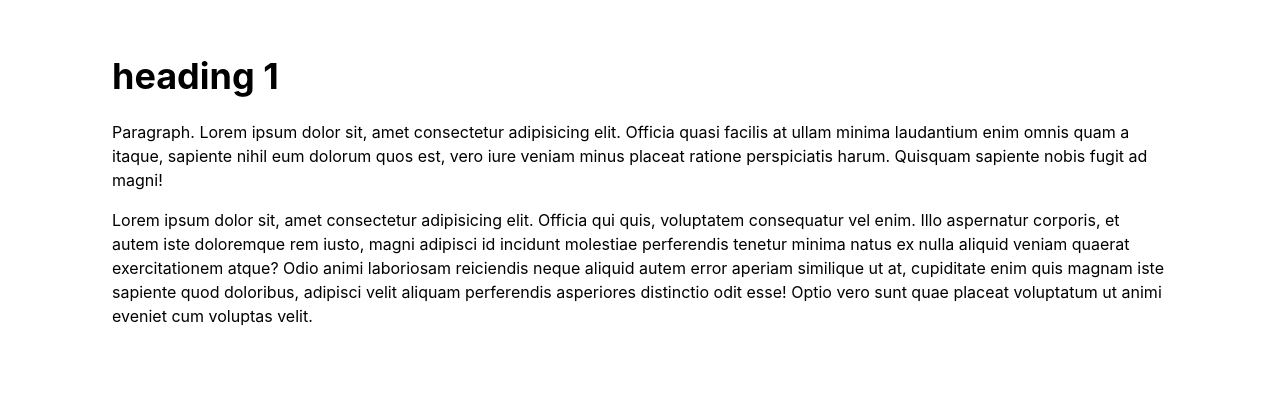
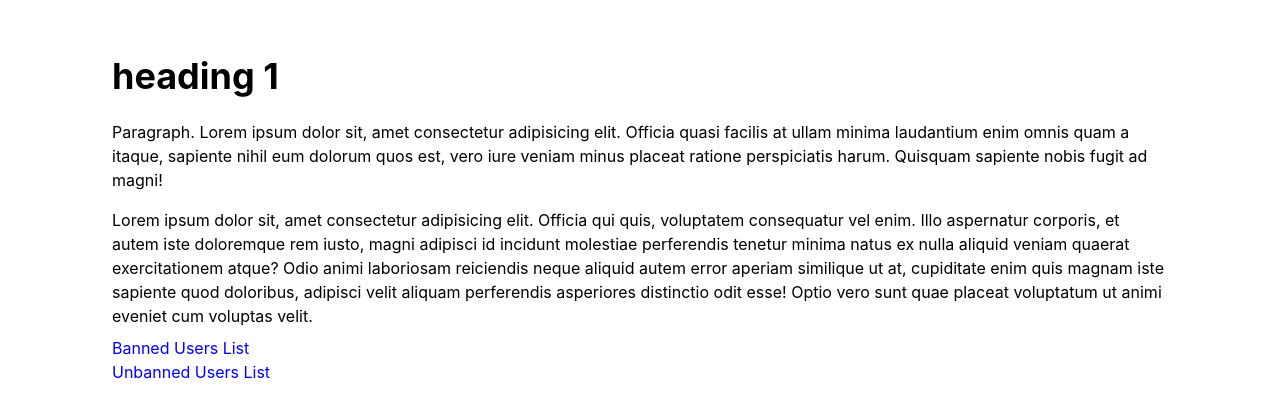
Before and after one commit to raidsrc/ban-people-lol, a Next.js app: page / in a window 1280 px wide. Shown: the top 418 px of the page. Built offline with nearby package versions, Linux system fonts and the light colour scheme; no server answers; the database is empty.

Commit message:
updated hella pages and imported a bunch of fake users

```diff
--- a/pages/banned-users.tsx
+++ b/pages/banned-users.tsx
@@ -2,6 +2,7 @@ import type { NextPage, NextComponentType } from 'next'
 import { Int32, ObjectId, Timestamp } from 'mongodb'
 import Head from 'next/head'
 import Image from 'next/image'
+import Link from 'next/link'
 import useSWR from 'swr'
 
 const fetcher = (url: string) => fetch(url).then(res => res.json()).catch(err => console.error(err))
@@ -16,14 +17,15 @@ type userObjectType = {
 }
 
 const BannedUsersPage: NextPage = () => {
-  // so the plan is to have a database full of users who are doing bad shit. your job is to ban them. you can select a user and ban them. selecting a user is clicking a menu next to their name. and then clicking the ban option. there is a collection of Banned users and a collection of banned users. when an Banned user is banned, they get sent to the banned users collection in the db. when a banned user is Banned, they move back to the Banned users collection in the db. have options for how long you ban users. have a 30 second ban, a 120 second ban, and a permanent ban. authenticate using next-auth-js. everyone gets their own account.
-
   return (
     <>
       <Head>
         <title>Banned Users</title>
       </Head>
       <div className='std-container'>
+        <div>
+          <Link href="/">Back</Link>
+        </div>
         <h1>Banned Users</h1>
         <div>
           <BannedUsersComponent />
--- a/pages/index.tsx
+++ b/pages/index.tsx
@@ -2,11 +2,12 @@ import type { NextPage } from 'next'
 import Head from 'next/head'
 import Image from 'next/image'
 import useSWR from 'swr'
+import Link from 'next/link'
 
 const Home: NextPage = () => {
   // so the plan is to have a database full of users who are doing bad shit. your job is to ban them. you can select a user and ban them. selecting a user is clicking a menu next to their name. and then clicking the ban option. there is a collection of unbanned users and a collection of banned users. when an unbanned user is banned, they get sent to the banned users collection in the db. when a banned user is unbanned, they move back to the unbanned users collection in the db. have options for how long you ban users. have a 30 second ban, a 120 second ban, and a permanent ban. authenticate using next-auth-js. everyone gets their own account.
   const fetcher = (url: string) => fetch(url).then(res => res.json()).catch(err => console.error(err))
-  const {data, error} = useSWR("/api/get-unbanned-users", fetcher)
+  const { data, error } = useSWR("/api/get-unbanned-users", fetcher)
   return (
     <>
       <Head>
@@ -16,6 +17,12 @@ const Home: NextPage = () => {
         <h1>heading 1</h1>
         <p>Paragraph. Lorem ipsum dolor sit, amet consectetur adipisicing elit. Officia quasi facilis at ullam minima laudantium enim omnis quam a itaque, sapiente nihil eum dolorum quos est, vero iure veniam minus placeat ratione perspiciatis harum. Quisquam sapiente nobis fugit ad magni!</p>
         <p>Lorem ipsum dolor sit, amet consectetur adipisicing elit. Officia qui quis, voluptatem consequatur vel enim. Illo aspernatur corporis, et autem iste doloremque rem iusto, magni adipisci id incidunt molestiae perferendis tenetur minima natus ex nulla aliquid veniam quaerat exercitationem atque? Odio animi laboriosam reiciendis neque aliquid autem error aperiam similique ut at, cupiditate enim quis magnam iste sapiente quod doloribus, adipisci velit aliquam perferendis asperiores distinctio odit esse! Optio vero sunt quae placeat voluptatum ut animi eveniet cum voluptas velit.</p>
+        <div>
+          <Link href="/banned-users"><a>Banned Users List</a></Link>
+        </div>
+        <div>
+          <Link href="/unbanned-users">Unbanned Users List</Link>
+        </div>
       </div>
     </>
   )
--- a/pages/unbanned-users.tsx
+++ b/pages/unbanned-users.tsx
@@ -2,6 +2,7 @@ import type { NextPage, NextComponentType } from 'next'
 import { Int32, ObjectId, Timestamp } from 'mongodb'
 import Head from 'next/head'
 import Image from 'next/image'
+import Link from 'next/link'
 import useSWR from 'swr'
 
 const fetcher = (url: string) => fetch(url).then(res => res.json()).catch(err => console.error(err))
@@ -24,6 +25,9 @@ const UnbannedUsersPage: NextPage = () => {
         <title>Unbanned Users</title>
       </Head>
       <div className='std-container'>
+        <div>
+          <Link href="/">Back</Link>
+        </div>
         <h1>Unbanned Users</h1>
         <div>
           <UnbannedUsersComponent />
--- a/styles/globals.css
+++ b/styles/globals.css
@@ -24,8 +24,8 @@
       Ubuntu, Cantarell, Fira Sans, Droid Sans, Helvetica Neue, sans-serif;
   }
   a {
-    /* color: inherit; */
-    /* text-decoration: none; */
+    color: blue;
+    text-decoration: none;
   }
   * {
     box-sizing: border-box;
--- a/styles/output.css
+++ b/styles/output.css
@@ -461,8 +461,8 @@ html,
 }
 
 a {
-  /* color: inherit; */
-  /* text-decoration: none; */
+  color: blue;
+  text-decoration: none;
 }
 
 * {
```
Also changed, not shown: banned-users-to-add.csv, unbanned-users-to-add.csv (added).
